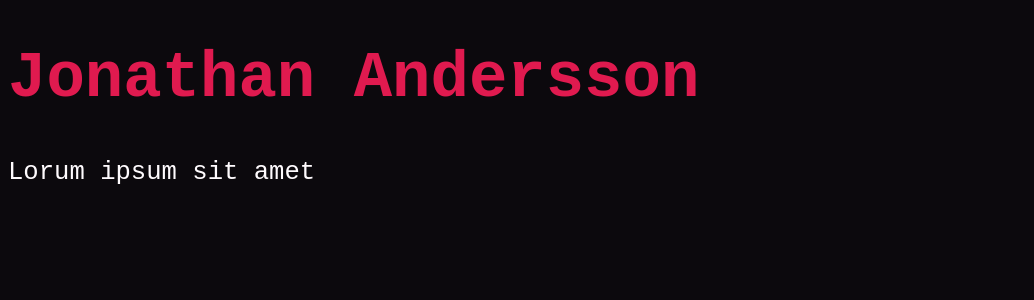
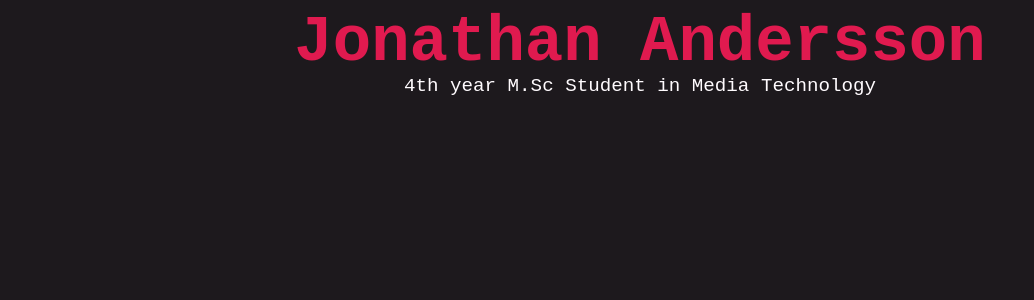
Before and after one commit to jonan270/Interactive-portfolio, a React (Create React App) app: page / in a window 1280 px wide. Shown: the top 300 px of the page, without its empty margins (0-1034 px from the left). Built offline with nearby package versions, Linux system fonts and the light colour scheme.

Commit message:
Top title refinement

```diff
--- a/src/components/TopBar.tsx
+++ b/src/components/TopBar.tsx
@@ -1,10 +1,12 @@
-
-
+import profile from "../images/profile.jpg"
+//<img src={profile} id='profileImg'/>
 const TopBar: React.FC<{}> = () => {
     return(
-        <div>
-        <h1>Jonathan Andersson</h1>
-        <p>Lorum ipsum sit amet</p>
+        <div id = 'topBar'>
+            <div id='titleText'>
+                <h1>Jonathan Andersson</h1>
+                <p>4th year M.Sc Student in Media Technology</p>
+            </div>
         </div>
     )
 }
--- a/src/styles/index.scss
+++ b/src/styles/index.scss
@@ -1,6 +1,7 @@
 // Background candidates
 // #0C090D
 // #1E191F
+// #1D191D
 
 // Accent color candidates
 // #E01A4F
@@ -9,18 +10,33 @@
 // White flavour
 // #FFFBFE
 
-$background-color: #0C090D;
+$background-color: #1D191D;
 $bright-color: #FFFBFE;
 $accent-color: #E01A4F;
 
 body {
     background-color: $background-color;
+    margin: 0;
+}
+
+#topBar {
+    align-items: center;
+}
+
+#titleText {
+    text-align: center;
+    line-height: 0;
+}
+
+#profileImg {
+    width: 10vw;
+    border-radius: 50%;
 }
 
 p {
     color: $bright-color;
     font-family:monospace;
-    font-size: 2vw;
+    font-size: 1.5vw;
 }
 
 h1 {
```
Also changed, not shown: 1 other file (tests, documents, lock files or other folders).
